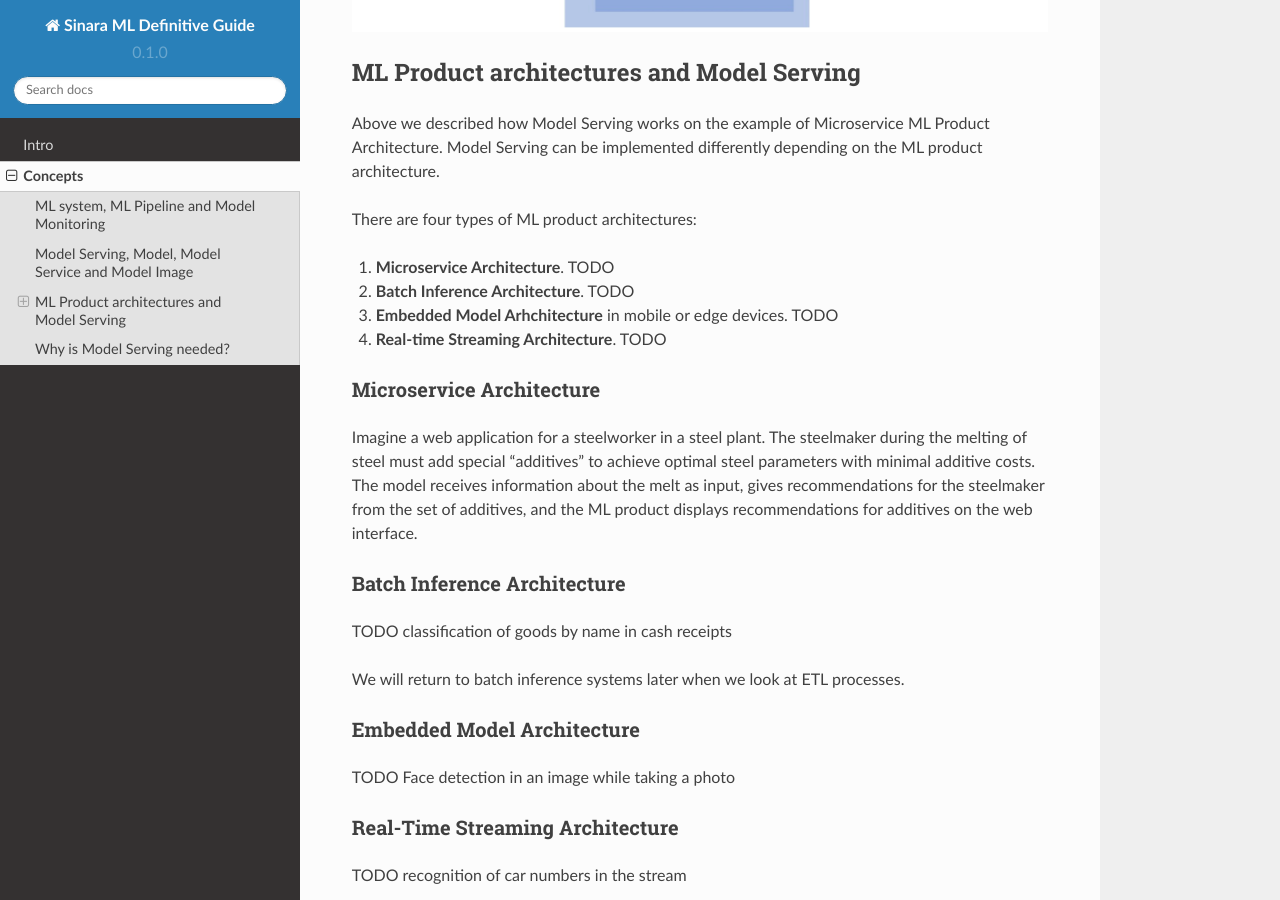
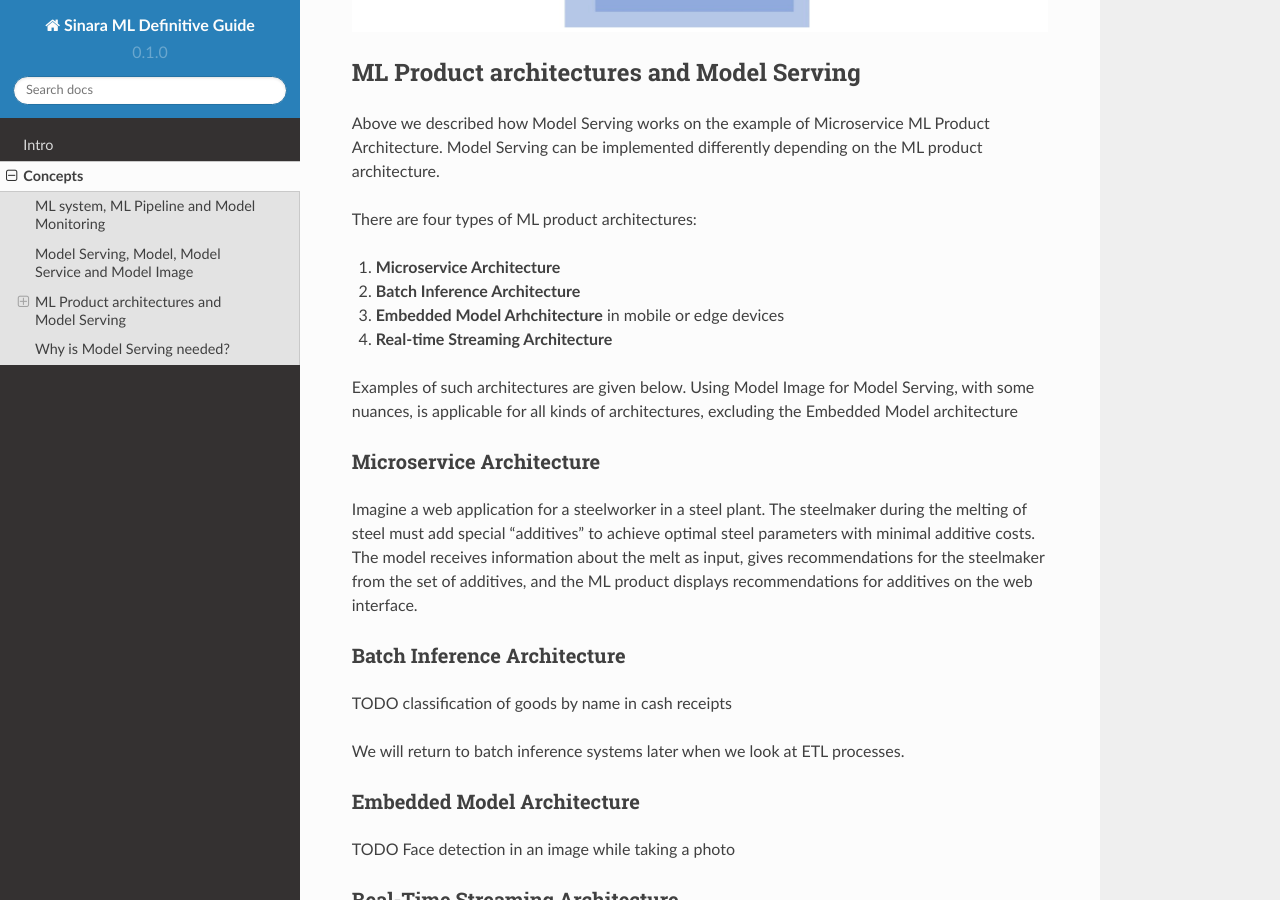
Before and after one commit to 4-DS/SinaraML-Def-Guide, a Sphinx documentation site: the page built from docs/source/concepts.rst, in a window 1280 px wide and 900 px high, scrolled down 2245 px. Built offline with Sphinx 7.4.7 and the Read the Docs theme 2.0.0, drawn with Linux system fonts in a browser that asks for light colours.

Commit message:
Update concepts.rst

```diff
--- a/docs/source/concepts.rst
+++ b/docs/source/concepts.rst
@@ -41,10 +41,12 @@ Above we described how Model Serving works on the example of Microservice ML Pro
 
 There are four types of ML product architectures:
 
-1. **Microservice Arсhitecture**. TODO
-2. **Batch Inference Architecture**. TODO
-3. **Embedded Model Arhchitecture** in mobile or edge devices. TODO
-4. **Real-time Streaming Architecture**. TODO
+1. **Microservice Arсhitecture**
+2. **Batch Inference Architecture**
+3. **Embedded Model Arhchitecture** in mobile or edge devices
+4. **Real-time Streaming Architecture**
+
+Examples of such architectures are given below. Using Model Image for Model Serving, with some nuances, is applicable for all kinds of architectures, excluding the Embedded Model architecture
 
 Microservice Architecture
 =========================
```
